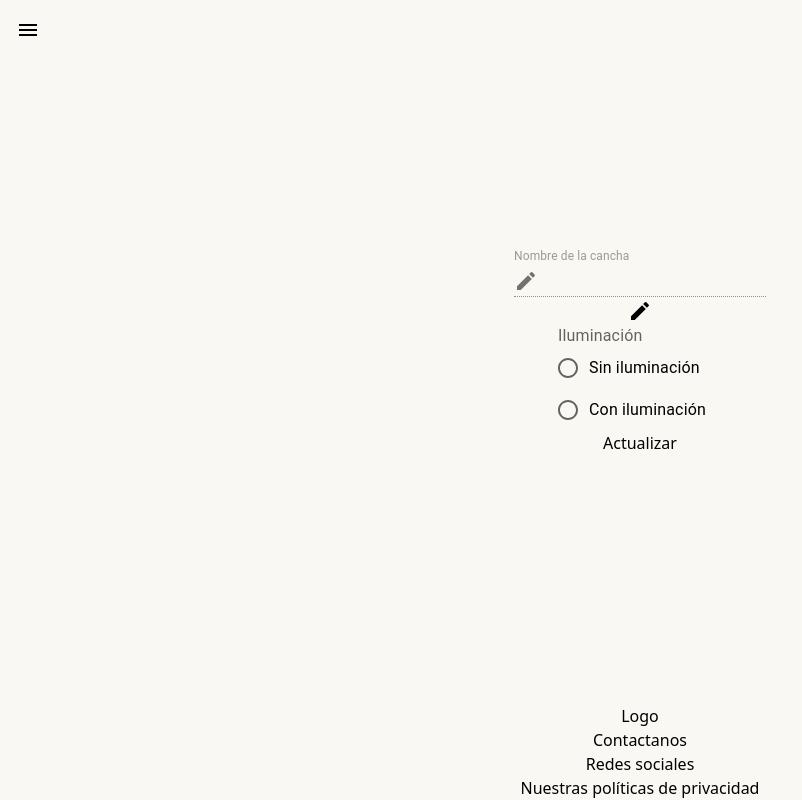
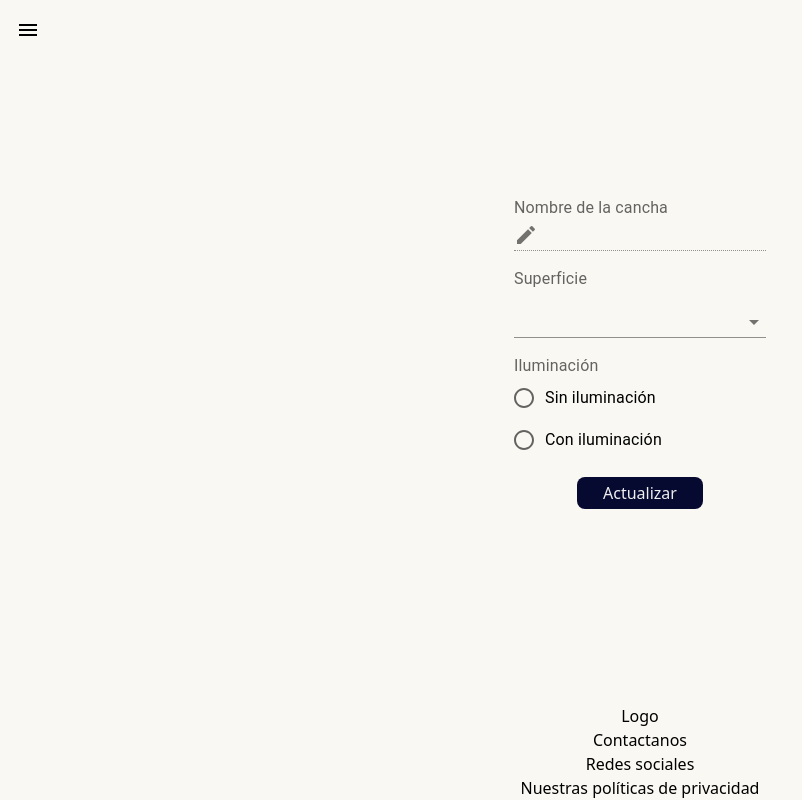
Before and after one commit to SantiZai/court-reservation-front, a Next.js app: page /club/court/1 in a window 1280 px wide. Shown: the whole page, without its empty margins (0-802 px from the left). Built offline with nearby package versions, Linux system fonts and the light colour scheme; no server answers.

Commit message:
update court function added

```diff
--- a/src/app/club/court/[id]/court.scss
+++ b/src/app/club/court/[id]/court.scss
@@ -0,0 +1,5 @@
+@import "../../../../mixins";
+
+.btn-primary {
+    @include btn(true);
+}
--- a/src/app/club/court/[id]/page.tsx
+++ b/src/app/club/court/[id]/page.tsx
@@ -12,14 +12,19 @@ import {
 	FormControlLabel,
 	Radio,
 	InputAdornment,
+	Select,
+	MenuItem,
 } from "@mui/material";
 import { bringCourt } from "@/services/bringData";
-import { Court } from "@/utils/models";
+import { Court, SURFACE } from "@/utils/models";
+import { updateCourt } from "@/services/updateEntries";
 
 const CourtClubPage = () => {
+	/* TODO: Puedo juntar todos los estados en uno tipo objeto y ahi ir actualizando */
 	const [court, setCourt] = useState({} as Court);
 	const [name, setName] = useState("");
 	const [disabled, setDisabled] = useState(true);
+	const [surface, setSurface] = useState(SURFACE.PolvoDeLadrillo);
 	const [illuminated, setIlluminated] = useState(false);
 
 	const params = useParams();
@@ -29,15 +34,16 @@ const CourtClubPage = () => {
 			setCourt(res);
 			setIlluminated(res.illuminated);
 			setName(res.name);
+			setSurface(res.surface);
 		});
 	}, []);
 
 	return (
 		<div className="w-full h-full flex flex-col justify-center items-center px-4 py-8">
-			<FormControl className="px-2 py-4 flex flex-col justify-center items-center">
-				<div className="entry">
+			<FormControl className="px-2 py-4 flex flex-col justify-center items-center gap-4">
+				<div className="entry w-full flex flex-col">
+					<FormLabel>Nombre de la cancha</FormLabel>
 					<TextField
-						label={"Nombre de la cancha"}
 						defaultValue={name}
 						disabled={disabled}
 						onChange={(e) => setName(e.target.value)}
@@ -55,11 +61,21 @@ const CourtClubPage = () => {
 						{court.name}
 					</TextField>
 				</div>
-				<div className="entry">
-					<FormLabel>{court.surface}</FormLabel>
-					<Edit />
+				<div className="entry w-full flex flex-col">
+					<FormLabel>Superficie</FormLabel>
+					<Select
+						onChange={(e) => setSurface(e.target.value as SURFACE)}
+						value={surface}
+						variant="standard"
+					>
+						<MenuItem value={"PolvoDeLadrillo"}>Polvo de ladrillo</MenuItem>
+						<MenuItem value={"Cemento"}>Cemento</MenuItem>
+						<MenuItem value={"Cesped"}>Césped</MenuItem>
+						<MenuItem value={"CespedSintetico"}>Césped sintético</MenuItem>
+						<MenuItem value={"Parquet"}>Parquet</MenuItem>
+					</Select>
 				</div>
-				<div className="entry">
+				<div className="entry w-full flex flex-col">
 					<FormLabel id="controlled-radio-buttons-group">Iluminación</FormLabel>
 					<RadioGroup
 						aria-labelledby="controlled-radio-buttons-group"
@@ -79,7 +95,14 @@ const CourtClubPage = () => {
 						/>
 					</RadioGroup>
 				</div>
-				<button>Actualizar</button>
+				<button
+					className="btn-primary w-1/2 text-center rounded-lg py-1"
+					onClick={() =>
+						updateCourt(court.id.toString(), { name, surface, illuminated })
+					}
+				>
+					Actualizar
+				</button>
 			</FormControl>
 		</div>
 	);
--- a/src/app/page.tsx
+++ b/src/app/page.tsx
@@ -60,10 +60,6 @@ const HomePage = () => {
 								/>
 							</div>
 						</div>
-						{/* <div className="flex gap-2">
-					<input type="text" placeholder="Día" />
-					<input type="text" placeholder="Horario" />
-				</div> */}
 						<Link
 							href={`search?country=${data.country}&province=${data.province}&city=${data.city}&sport=${data.sport}`}
 							className="btn-primary w-full text-center rounded-2xl py-1"
--- /dev/null
+++ b/src/services/updateEntries.ts
@@ -0,0 +1,12 @@
+import axios from "axios";
+import { API } from "./bringData";
+import { Court } from "@/utils/models";
+
+export const updateCourt = async (id: string, court: Partial<Court>) => {
+	try {
+		const res = await axios.patch(`${API}courts/${id}`, court);
+		return res.status;
+	} catch (err) {
+		return err;
+	}
+};
--- a/src/utils/models.ts
+++ b/src/utils/models.ts
@@ -3,7 +3,7 @@ enum STATE {
 	Ocupado,
 }
 
-enum SURFACE {
+export enum SURFACE {
 	PolvoDeLadrillo,
 	Cemento,
 	Cesped,
```
